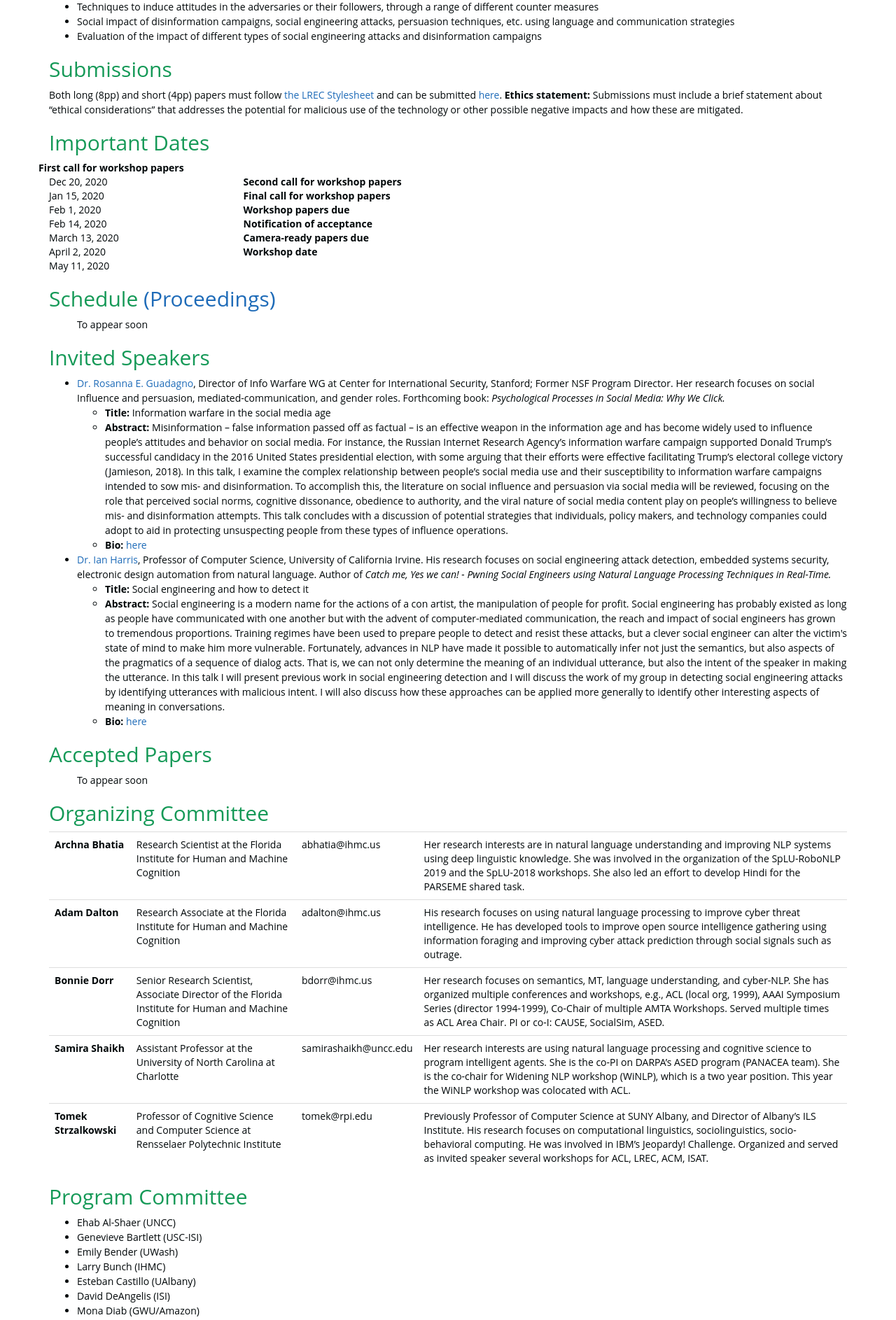
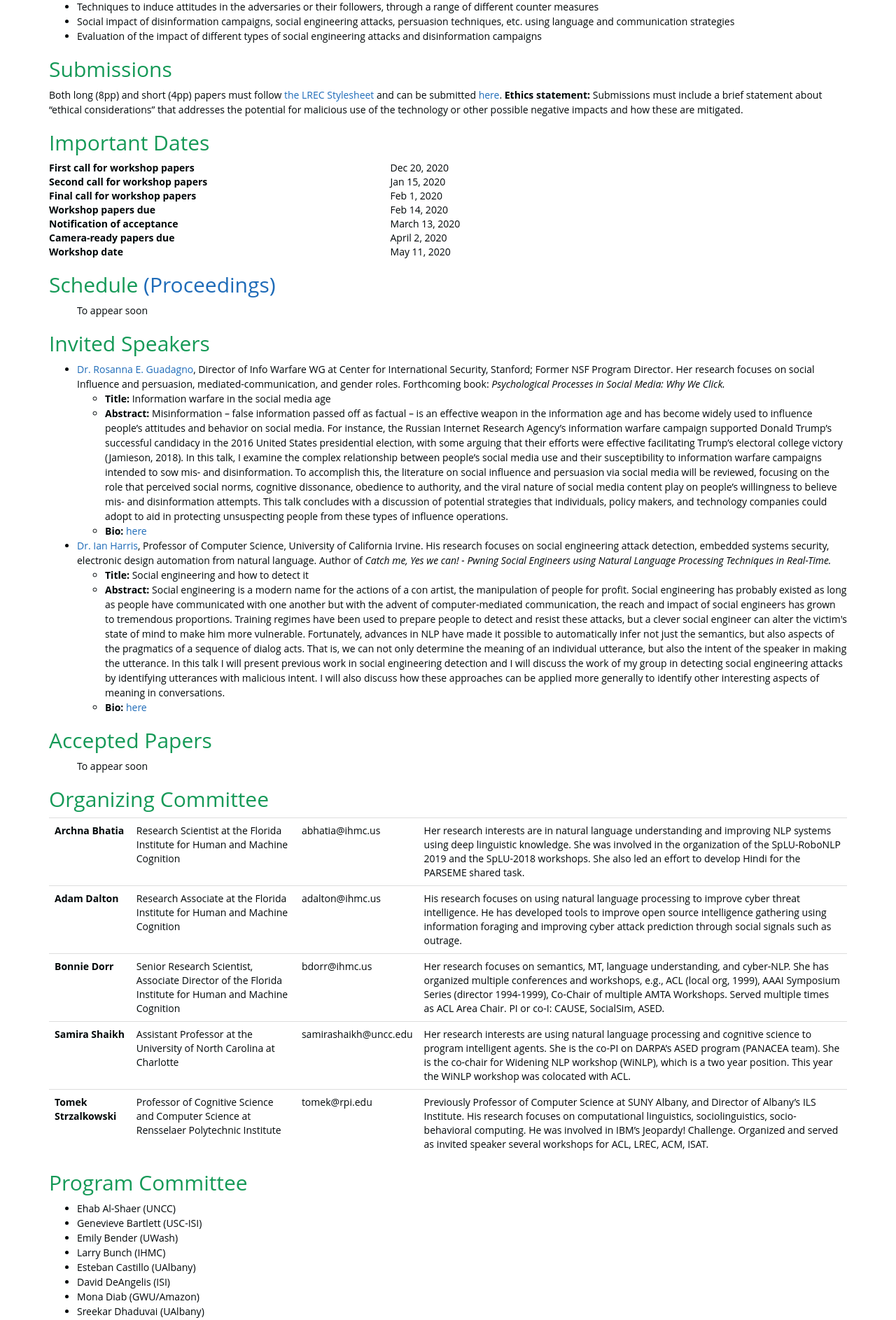
Before and after one commit to social-threats/social-threats.github.io, a Jekyll site: the page built from index.html, in a window 1280 px wide. Shown: the part 1232-3118 px from the top of the page at 70% size. Built offline with Jekyll 4.4.1, drawn with Linux system fonts in a browser that asks for light colours; nearby versions of some CDN libraries.

Commit message:
fixing appearance

```diff
--- a/_includes/_STOC_2020/important_dates.html
+++ b/_includes/_STOC_2020/important_dates.html
@@ -3,18 +3,18 @@
 <h2>Important Dates</h2>
 
 <dl class="row">
-    <dt class="col-sm-4.5">First call for workshop papers</dt>
+    <dt class="col-sm-5">First call for workshop papers</dt>
     <dd class="col-sm-3">Dec 20, 2020</dd>
-    <dt class="col-sm-4.5">Second call for workshop papers</dt>
+    <dt class="col-sm-5">Second call for workshop papers</dt>
     <dd class="col-sm-3">Jan 15, 2020</dd>
-    <dt class="col-sm-4.5">Final call for workshop papers</dt>
+    <dt class="col-sm-5">Final call for workshop papers</dt>
     <dd class="col-sm-3">Feb 1, 2020</dd>
-    <dt class="col-sm-4.5">Workshop papers due</dt>
+    <dt class="col-sm-5">Workshop papers due</dt>
     <dd class="col-sm-3">Feb 14, 2020</dd>
-    <dt class="col-sm-4.5">Notification of acceptance</dt>
+    <dt class="col-sm-5">Notification of acceptance</dt>
     <dd class="col-sm-3">March 13, 2020</dd>
-    <dt class="col-sm-4.5">Camera-ready papers due</dt>
+    <dt class="col-sm-5">Camera-ready papers due</dt>
     <dd class="col-sm-3">April 2, 2020</dd>
-    <dt class="col-sm-4.5">Workshop date</dt>
+    <dt class="col-sm-5">Workshop date</dt>
     <dd class="col-sm-3">May 11, 2020</dd>
 </dl>
```
